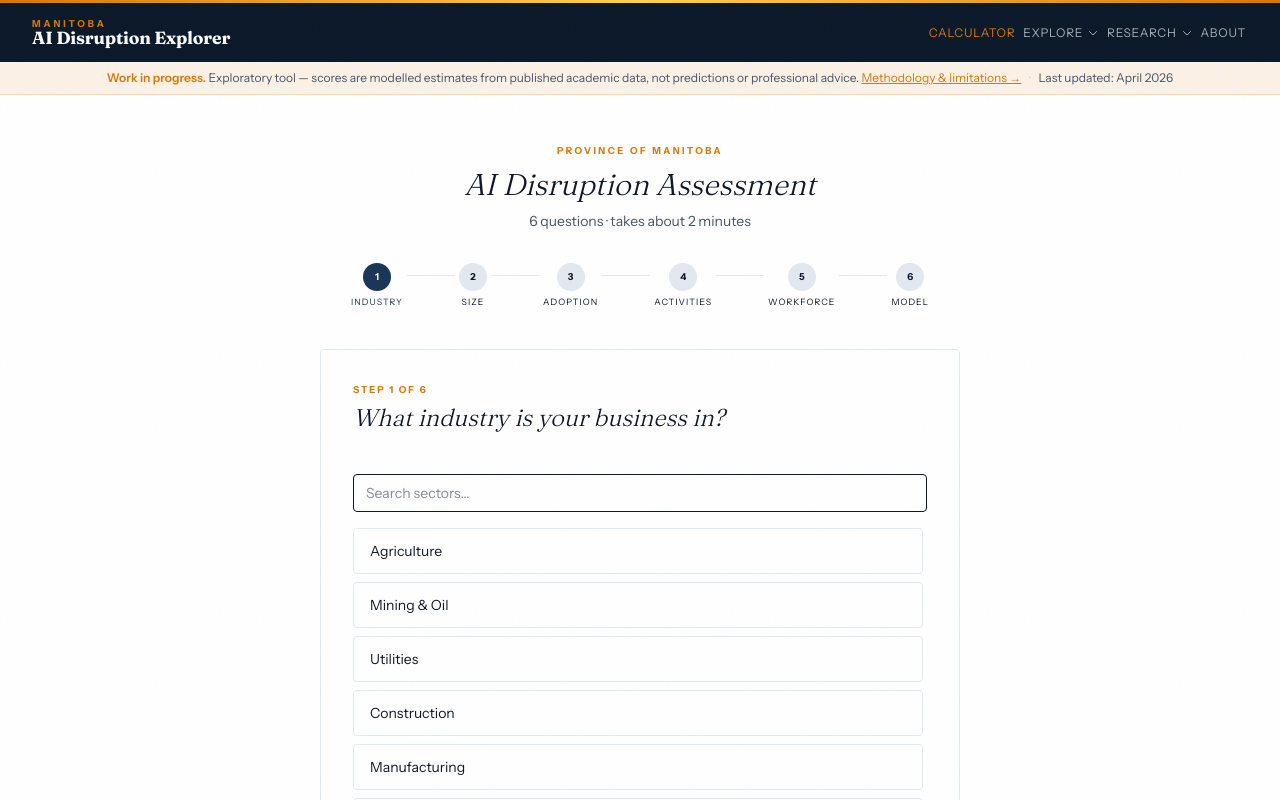
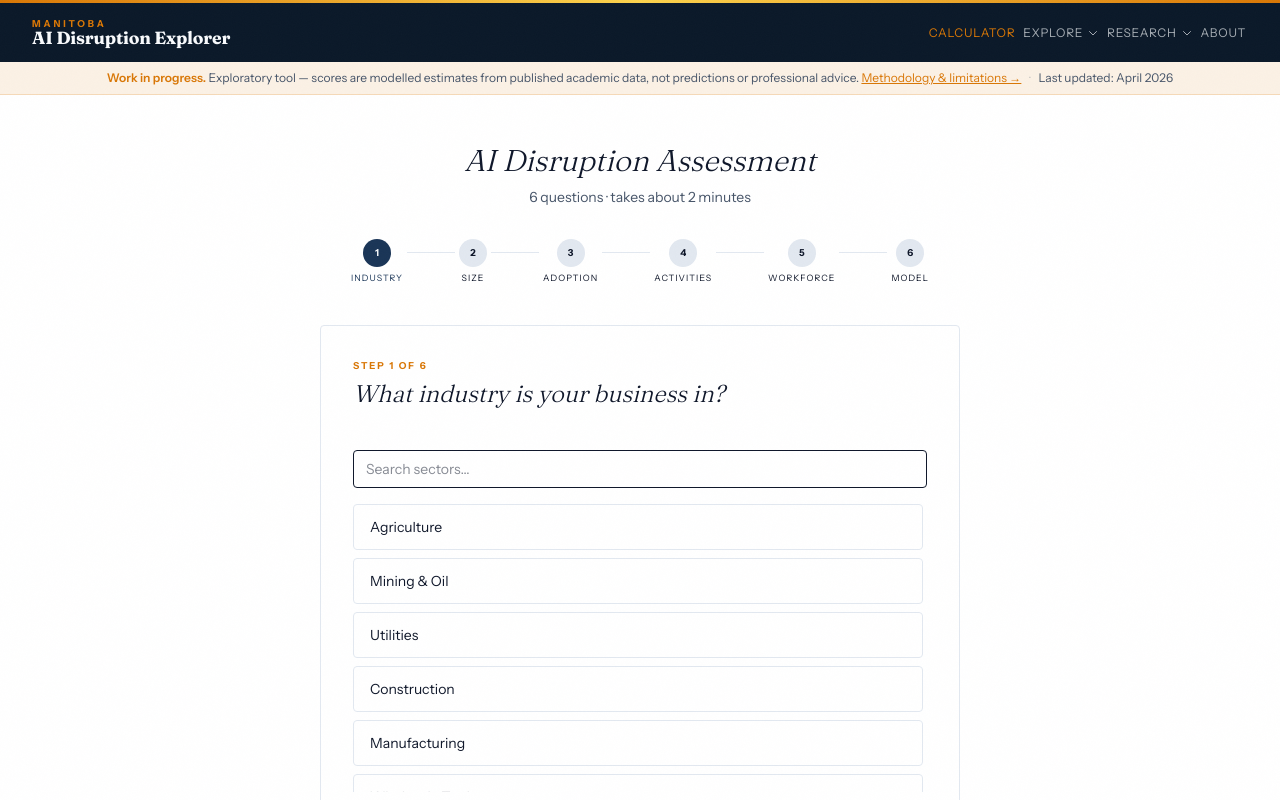
Before and after one commit to scott-cmd11/mb-ai-disruption, a Next.js app: page /calculator in a window 1280 px wide. Shown: the top 800 px of the page. Built offline with nearby package versions, Linux system fonts and the light colour scheme.

Commit message:
fix: remove 'Province of Manitoba' eyebrow from calculator heading

```diff
--- a/src/app/calculator/CalculatorClient.tsx
+++ b/src/app/calculator/CalculatorClient.tsx
@@ -564,9 +564,6 @@ export function CalculatorClient({
     <div className="mx-auto max-w-2xl px-4">
       {/* Page heading */}
       <div className="mb-8 text-center">
-        <p className="text-[0.6rem] tracking-[0.25em] uppercase font-bold mb-2" style={{ color: "var(--color-gold)" }}>
-          Province of Manitoba
-        </p>
         <h1 className="font-display text-3xl font-light italic" style={{ color: "var(--color-text-primary)" }}>
           AI Disruption Assessment
         </h1>
```
